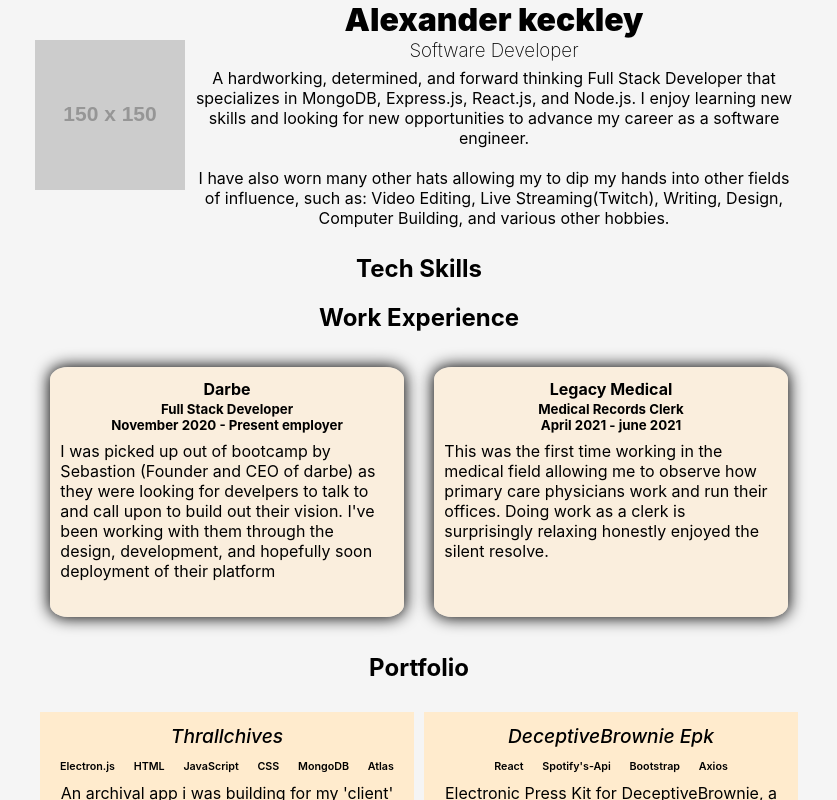
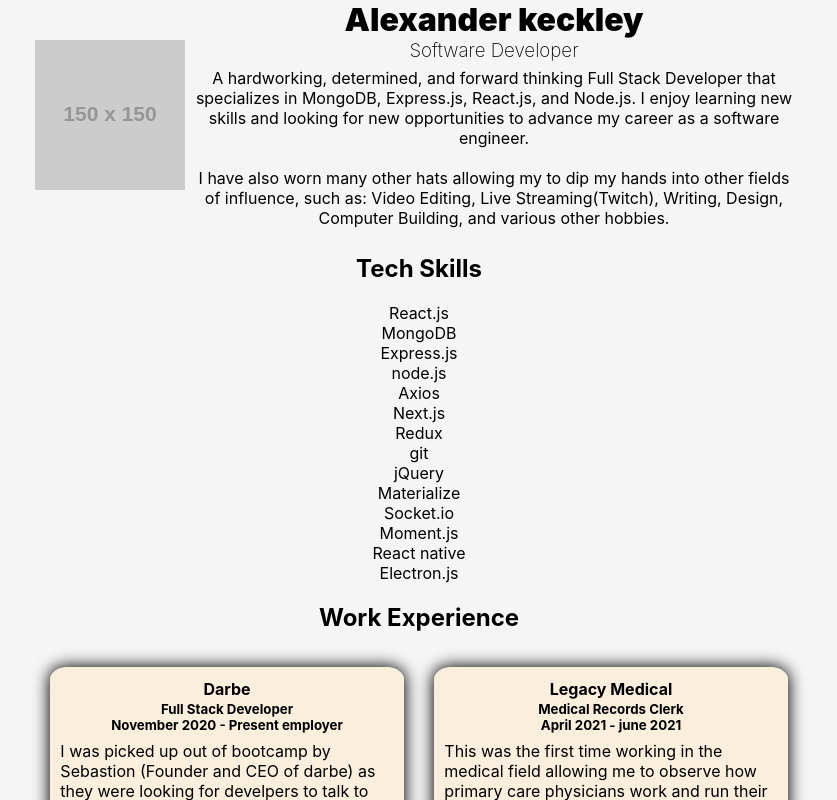
Before and after one commit to Drkeck/Drkeck.github.io, a React (Create React App) app: page / in a window 1280 px wide. Shown: the top 800 px of the page, without its empty margins (221-1058 px from the left). Built offline with nearby package versions, Linux system fonts and the light colour scheme.

Commit message:
filled in some sections of that tech stack

```diff
--- a/src/Components/TechKnowledge/index.js
+++ b/src/Components/TechKnowledge/index.js
@@ -1,11 +1,23 @@
 import "./index.css";
 
+const tek = ['React.js', 'MongoDB', 'Express.js', 'node.js', 'Axios', 'Next.js', 'Redux', 'git', 'jQuery', 'Materialize', 'Socket.io', 'Moment.js', 'React native', 'Electron.js'];
+const lang = ['HTML', 'CSS', 'JavaScript', 'SQL'];
+
 function TechSkills() {
-
+    let i = 0
     return(
         <div>
             <h2>Tech Skills</h2>
-
+            <div className="tek-con">
+                {tek.map(tek => {
+                    i++
+                return(
+                    <div key={i}>
+                        <p>{tek}</p>
+                    </div>
+                    );
+                })}
+            </div>
         </div>
     )
 }
```
